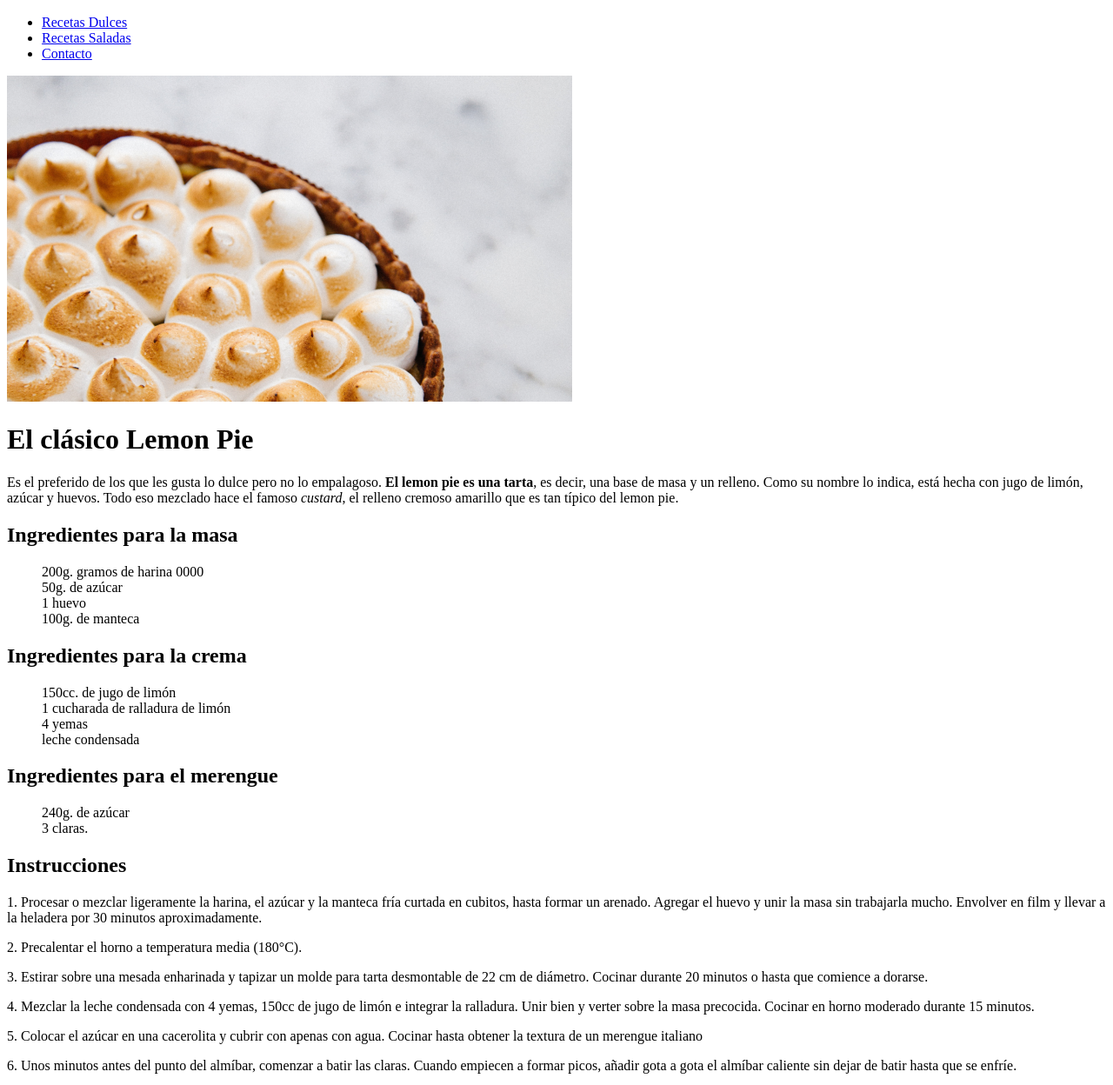
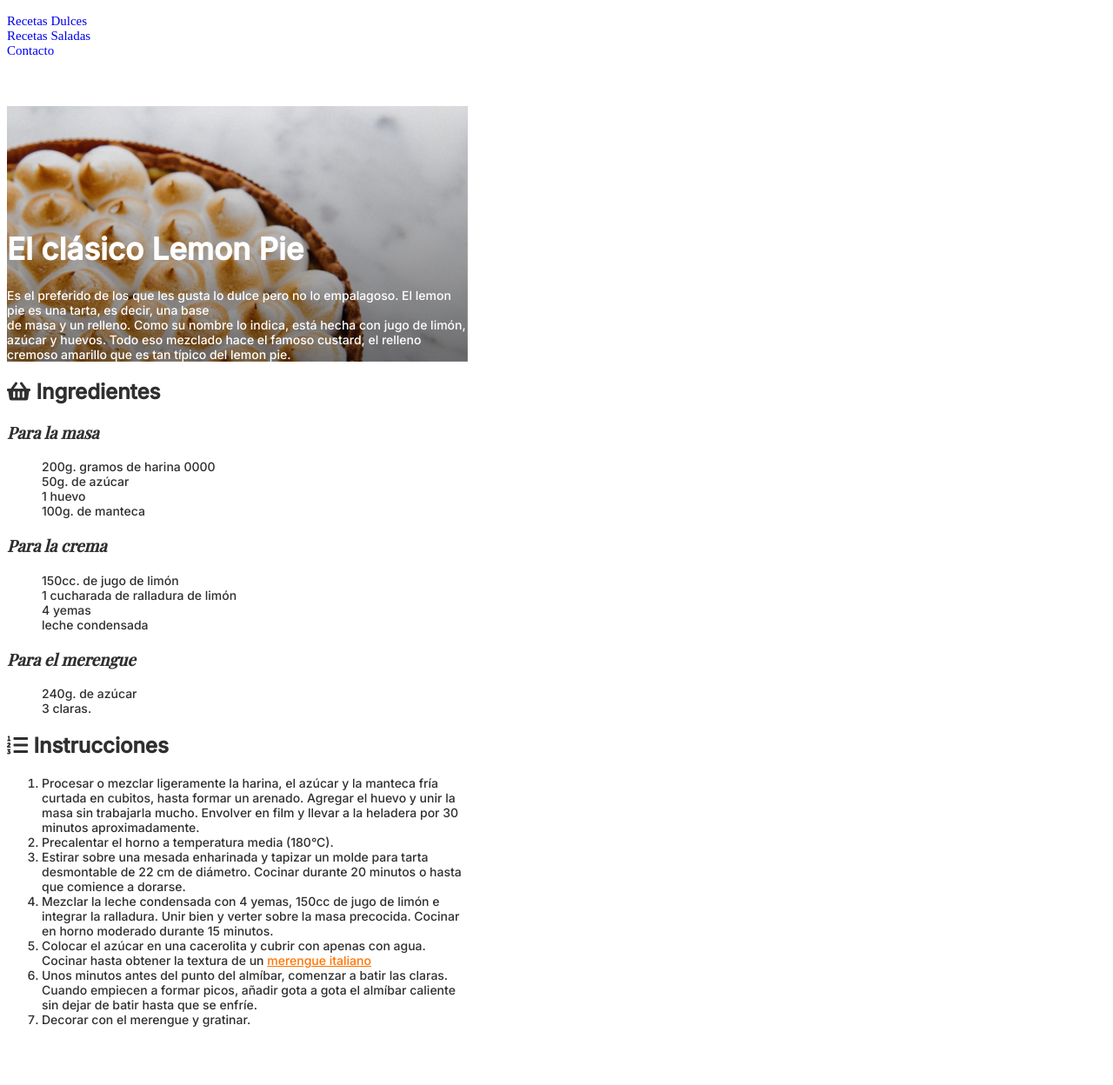
Before and after one commit to nicolas-tanco/CTD_FE1, a plain HTML site: page recetasWeb/index.html in a window 1280 px wide. Shown: the part 50-1298 px from the top of the page at 87% size. After the commit the page ends 1247 px from the top, so only its background shows below. Drawn offline with nearby package versions, Linux system fonts and the light colour scheme; a web font is replaced by a local one.

Commit message:
primer boceto

```diff
--- a/recetasWeb/index.html
+++ b/recetasWeb/index.html
@@ -4,71 +4,73 @@
 <head>
     <meta charset='utf-8'>
     <base target='_blank'>
+    <link rel="stylesheet" href="style.css">
+    <link rel="stylesheet" href="https://use.fontawesome.com/releases/v5.15.2/css/all.css">
     <title>Receta de Lemon Pie</title>
 </head>
 
 <body>
+    <nav><img src='logo-front.png'>
+        <ul  class="margenIzquierdo" >
+            <li><a href="index.html">Recetas Dulces</a></li>
+            <li><a href="index.html">Recetas Saladas</a></li>
+            <li><a href="index.html">Contacto</a></li>
+        </ul>
+    </nav>
+    <br><br>
     <header>
-        <nav><img src='logo-front.png'>
-            <ul>
-                <li><a href="index.html">Recetas Dulces</a></li>
-                <li><a href="index.html">Recetas Saladas</a></li>
-                <li><a href="index.html">Contacto</a></li>
-            </ul>
-            <img src="lemon-pie.png">
-        </nav>
-        <h1>El clásico Lemon Pie</h1>
-        <p>Es el preferido de los que les gusta lo dulce pero no lo empalagoso. <strong>El lemon pie es una tarta</strong>, es decir, una base de masa y un relleno. Como su nombre lo indica, está hecha con jugo de limón, azúcar y huevos. Todo eso
-            mezclado hace el famoso <i>custard</i>, el relleno cremoso amarillo que es tan típico del lemon pie.</p>
+    <br><br><br><br><br><br>
+     <h1 >El clásico Lemon Pie</h1>
+        <p class="letra">Es el preferido de los que les gusta lo dulce pero no lo empalagoso. El lemon pie es una tarta, es decir, una base <br> de masa y un relleno. Como su nombre lo indica, está hecha con jugo de limón, azúcar y huevos. Todo eso
+            mezclado hace el famoso custard, el relleno cremoso amarillo que es tan típico del lemon pie.</p>
     </header>
     <main>
         <section>
-            <h2>Ingredientes para la masa</h2>
+            <h2><i class="fas fa-shopping-basket"></i> Ingredientes</h2>
+            <h3>Para la masa</h3>
             <ul type='none'>
                 <li>200g. gramos de harina 0000</li>
                 <li> 50g. de azúcar</li>
                 <li> 1 huevo</li>
                 <li>100g. de manteca</li>
             </ul>
-            <h2>Ingredientes para la crema</h2>
+            <h3>Para la crema</h3>
             <ul type='none'>
                 <li>150cc. de jugo de limón</li>
                 <li> 1 cucharada de ralladura de limón </li>
                 <li>4 yemas </li>
                 <li>leche condensada</li>
             </ul>
-            <h2>Ingredientes para el merengue</h2>
+            <h3>Para el merengue</h3>
             <ul type='none'>
                 <li>240g. de azúcar</li>
                 <li>3 claras.</li>
             </ul>
         </section>
         <section>
-            <h2>Instrucciones</h2>
-            <p>1. Procesar o mezclar ligeramente la harina, el azúcar y la manteca fría curtada en cubitos, hasta formar
+            <h2><i class="fas fa-list-ol"></i> Instrucciones</h2>
+            <ol>
+            <li> Procesar o mezclar ligeramente la harina, el azúcar y la manteca fría curtada en cubitos, hasta formar
                 un arenado. Agregar el huevo y unir la masa sin trabajarla mucho. Envolver en film y llevar a la
-                heladera por 30 minutos aproximadamente.</p>
+                heladera por 30 minutos aproximadamente.</li>
 
-            <p>2. Precalentar el horno a temperatura media (180°C).</p>
+            <li> Precalentar el horno a temperatura media (180°C).</li>
 
-            <p>3. Estirar sobre una mesada enharinada y tapizar un molde para tarta desmontable de 22 cm de diámetro.
-                Cocinar durante 20 minutos o hasta que comience a dorarse.</p>
+            <li> Estirar sobre una mesada enharinada y tapizar un molde para tarta desmontable de 22 cm de diámetro.
+                Cocinar durante 20 minutos o hasta que comience a dorarse.</li>
 
-            <p>4. Mezclar la leche condensada con 4 yemas, 150cc de jugo de limón e integrar la ralladura. Unir bien y
-                verter sobre la masa precocida. Cocinar en horno moderado durante 15 minutos.</p>
+            <li> Mezclar la leche condensada con 4 yemas, 150cc de jugo de limón e integrar la ralladura. Unir bien y
+                verter sobre la masa precocida. Cocinar en horno moderado durante 15 minutos.</li>
 
-            <p> 5. Colocar el azúcar en una cacerolita y cubrir con apenas con agua. Cocinar hasta obtener la textura de
-                un merengue italiano</p>
+                <li> Colocar el azúcar en una cacerolita y cubrir con apenas con agua. Cocinar hasta obtener la textura de
+                un <a href="https://www.google.com/search?q=merengue+italiano&safe=off&sxsrf=ALeKk006rMeKkpwAV56AD1kUhn1YcMu35A:1617808390682&source=lnms&tbm=isch&sa=X&ved=2ahUKEwiJssPztezvAhWzILkGHUWaDh0Q_AUoAnoECAEQBA&biw=1920&bih=969" class="aNaranja">merengue italiano</a></li>
+                <li> Unos minutos antes del punto del almíbar, comenzar a batir las claras. Cuando empiecen a formar picos,
+                añadir gota a gota el almíbar caliente sin dejar de batir hasta que se enfríe.</li>
 
-            <p>6. Unos minutos antes del punto del almíbar, comenzar a batir las claras. Cuando empiecen a formar picos,
-                añadir gota a gota el almíbar caliente sin dejar de batir hasta que se enfríe.</p>
-
-            <p> 7. Decorar con el merengue y gratinar.</p>
+                <li> Decorar con el merengue y gratinar.</li>
+        </ol>
         </section>
     </main>
-    <footer style='background-color: rgb(182, 179, 179);'>
-        <p align="center">Todos los derechos reservados a Nicolas Tanco</p>
-    </footer>
 </body>
 
 </html>
--- /dev/null
+++ b/recetasWeb/style.css
@@ -0,0 +1,64 @@
+@import url('https://fonts.googleapis.com/css2?family=Inter:wght@500&family=Playfair+Display:wght@500&display=swap');
+@import url('https://fonts.googleapis.com/css2?family=Playfair+Display:ital,wght@1,500&display=swap');
+body{
+    margin-right: 58%;
+    font-family: 'Inter', sans-serif;
+}
+
+
+nav{
+    font-size:15px;
+    margin-right:80%;
+    font-family: 'Times New Roman', Times, serif;
+}
+a{
+    list-style-type: none;
+    text-decoration: none;
+}
+
+ul li{
+    list-style-type: none;
+}
+
+header{
+    background-image:linear-gradient(rgba(0, 0, 0, 0),rgba(0, 0, 0, 0.5)),  url("lemon-pie.png");
+    background-repeat: no-repeat;
+    background-size: 100%;
+    color:white;
+    opacity: 1;
+    background-position: bottom;
+}
+
+main{
+    color:rgb(48, 47, 47)
+}
+
+.margenIzquierdo{
+    padding-left: 0%;
+}
+
+h1, h2, h3{
+    font-weight: bolder
+}
+
+h1{
+    font-size: 35px;
+}
+
+h3{
+    font-family: 'Playfair Display', serif;
+    font-style: italic;
+}
+.letra{
+
+    font-size:14px
+}
+
+main li{
+    font-size: 14px;
+}
+
+.aNaranja{
+    color:rgb(255, 115, 0);
+    text-decoration: underline;
+}
```
